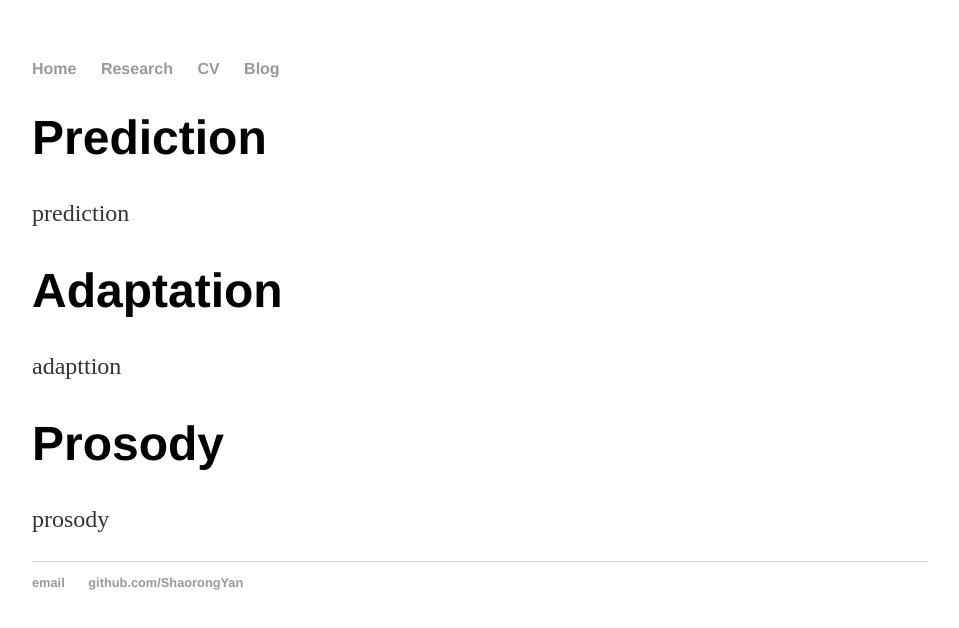
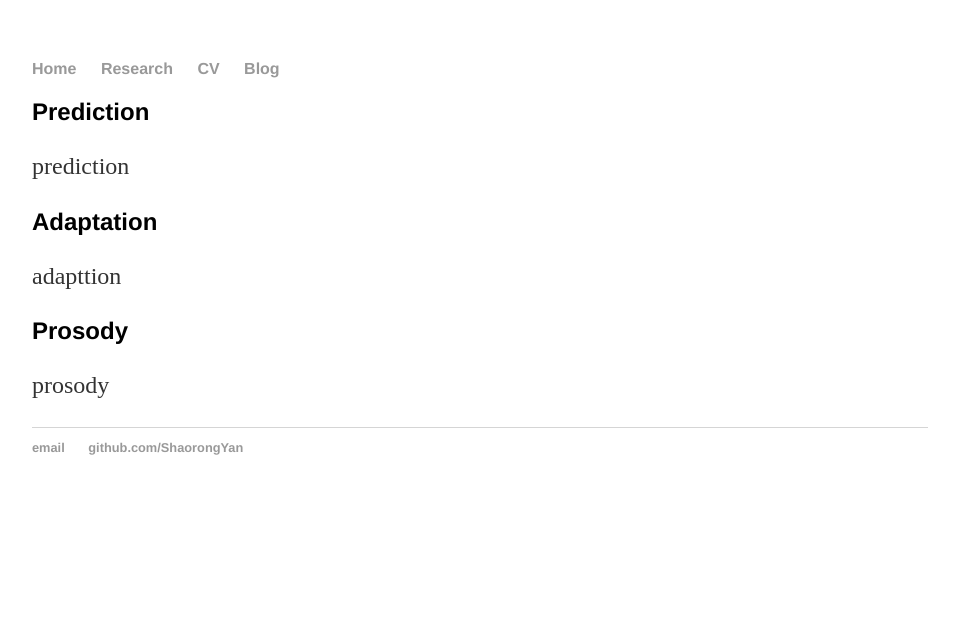
Before and after one commit to ShaorongYan/ShaorongYan.github.io, a plain HTML site: page research.html in a window 1280 px wide. Shown: the whole page, without its empty margins (160-1119 px from the left). Drawn offline with Linux system fonts and the light colour scheme.

Commit message:
Update research.html

```diff
--- a/research.html
+++ b/research.html
@@ -16,15 +16,15 @@
 		</nav>
 		<div class="container">
     		<div class="blurb">
-        		<h1>Prediction</h1>
+        		<h2>Prediction</h2>
 				<p> prediction </p>
     		</div><!-- /.blurb -->
         <div class="blurb">
-        		<h1>Adaptation</h1>
+        		<h2>Adaptation</h2>
 				<p> adapttion </p>
     		</div><!-- /.blurb -->
         <div class="blurb">
-        		<h1>Prosody</h1>
+        		<h2>Prosody</h2>
 				<p> prosody </p>
     		</div><!-- /.blurb -->
 		</div><!-- /.container -->
```
